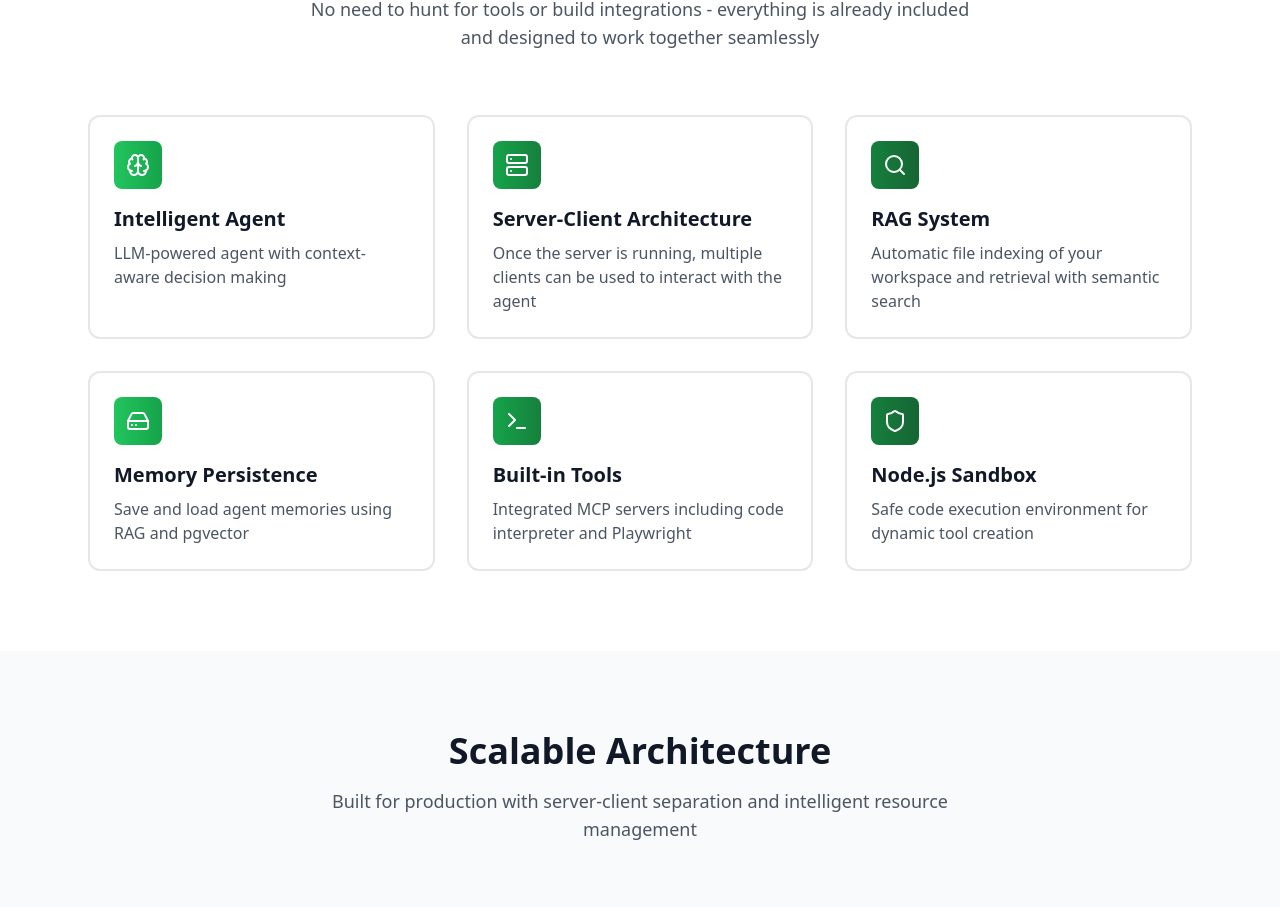
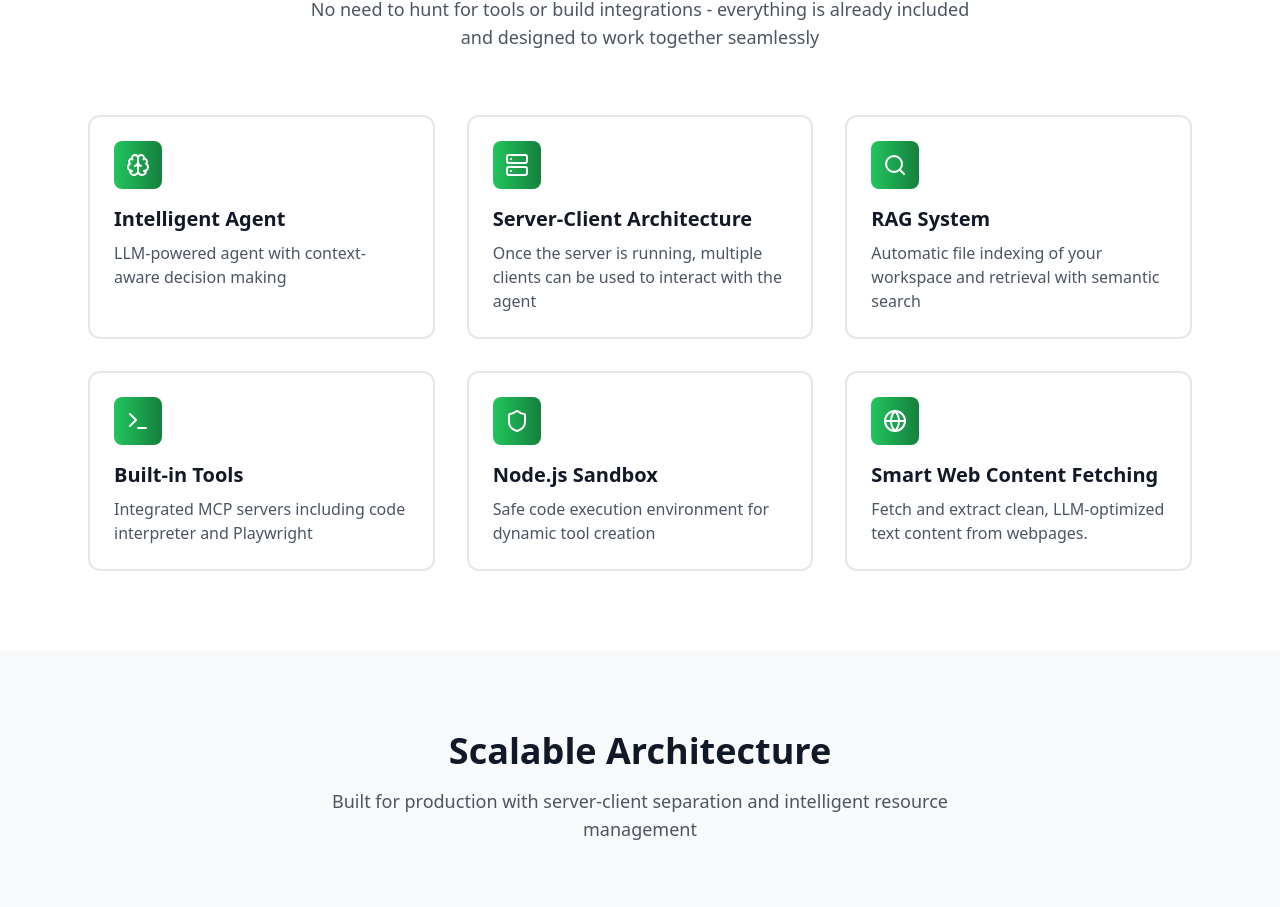
Before and after one commit to alfonsograziano/node-code-sandbox-mcp, a React (Vite) app in the folder website/: page /tiny-agent in a window 1280 px wide. Shown: the part 771-1678 px from the top of the page. Built offline with nearby package versions, Linux system fonts and the light colour scheme.

Commit message:
feat(tiny-agent): update landing page

```diff
--- a/website/src/pages/TinyAgent.tsx
+++ b/website/src/pages/TinyAgent.tsx
@@ -35,40 +35,41 @@ const TinyAgent: React.FC = () => {
       icon: Brain,
       title: 'Intelligent Agent',
       description: 'LLM-powered agent with context-aware decision making',
-      color: 'from-green-500 to-green-600',
+      color: 'from-green-500 to-green-700',
     },
     {
       icon: Server,
       title: 'Server-Client Architecture',
       description:
         'Once the server is running, multiple clients can be used to interact with the agent',
-      color: 'from-green-600 to-green-700',
+      color: 'from-green-500 to-green-700',
     },
     {
       icon: Search,
       title: 'RAG System',
       description:
         'Automatic file indexing of your workspace and retrieval with semantic search',
-      color: 'from-green-700 to-green-800',
-    },
-    {
-      icon: HardDrive,
-      title: 'Memory Persistence',
-      description: 'Save and load agent memories using RAG and pgvector',
-      color: 'from-green-500 to-green-600',
+      color: 'from-green-500 to-green-700',
     },
     {
       icon: Terminal,
       title: 'Built-in Tools',
       description:
         'Integrated MCP servers including code interpreter and Playwright',
-      color: 'from-green-600 to-green-700',
+      color: 'from-green-500 to-green-700',
     },
     {
       icon: Shield,
       title: 'Node.js Sandbox',
       description: 'Safe code execution environment for dynamic tool creation',
-      color: 'from-green-700 to-green-800',
+      color: 'from-green-500 to-green-700',
+    },
+    {
+      icon: Globe,
+      title: 'Smart Web Content Fetching',
+      description:
+        'Fetch and extract clean, LLM-optimized text content from webpages.',
+      color: 'from-green-500 to-green-700',
     },
   ];
 
```
